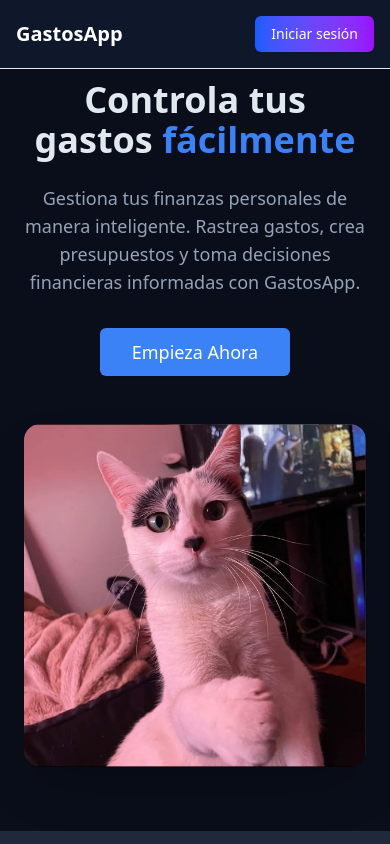
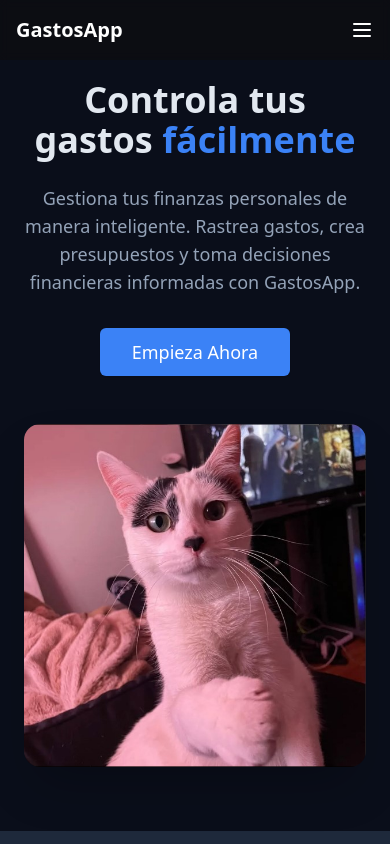
Before and after one commit to spunito/GastosApp-React, a React (Vite) app: page / in a window 390 px wide. Shown: the top 844 px of the page. Built offline with nearby package versions, Linux system fonts and the light colour scheme; no server answers.

Commit message:
navbar with glass effect and now is responsive

```diff
--- a/src/components/Navbar.tsx
+++ b/src/components/Navbar.tsx
@@ -1,22 +1,48 @@
-import { Button } from "./ui/button"
+import { useState } from "react";
+import { Button } from "./ui/button";
+import { Menu, X } from "lucide-react";
 
 export const Navbar = () => {
+  const [isOpen, setIsOpen] = useState(false);
+
   return (
-    <nav className="w-full p-4 bg-slate-900 border-b border-slate-800 fixed top-0 z-50">
-      <div className="container mx-auto">
-        <div className="flex items-center justify-between">
-          {/* Logo */}
-          <a href="/login" className="text-xl font-bold text-white">
-            GastosApp
-          </a>
+    <nav className="fixed w-full p-4 z-50 text-zinc-300 bg-[#0E0E11]/70 backdrop-blur-xs transition-all">
+      <div className="container mx-auto flex items-center justify-between">
+        {/* Logo */}
+        <a href="/login" className="text-xl font-bold text-white">
+          GastosApp
+        </a>
 
+        {/* Menu desktop */}
+        <div className="hidden md:flex items-center space-x-4">
           <a href="/login">
             <Button className="cursor-pointer bg-gradient-to-r from-blue-600 to-purple-600 hover:from-blue-700 hover:to-purple-700 text-white border-0">
               Iniciar sesión
             </Button>
           </a>
         </div>
+
+        {/* Menu mobile */}
+        <div className="md:hidden flex items-center">
+          <button
+            onClick={() => setIsOpen(!isOpen)}
+            className="text-white focus:outline-none"
+          >
+            {isOpen ? <X className="w-6 h-6" /> : <Menu className="w-6 h-6" />}
+          </button>
+        </div>
       </div>
+
+      {/* Dropdown mobile */}
+      {isOpen && (
+        <div className="md:hidden bg-[#0E0E11]/90 backdrop-blur-sm p-4 space-y-2">
+          <a href="/login" className="block">
+            <Button className="w-full bg-gradient-to-r from-blue-600 to-purple-600 hover:from-blue-700 hover:to-purple-700 text-white border-0">
+              Iniciar sesión
+            </Button>
+          </a>
+        </div>
+      )}
     </nav>
-  )
-}
+  );
+};
```
